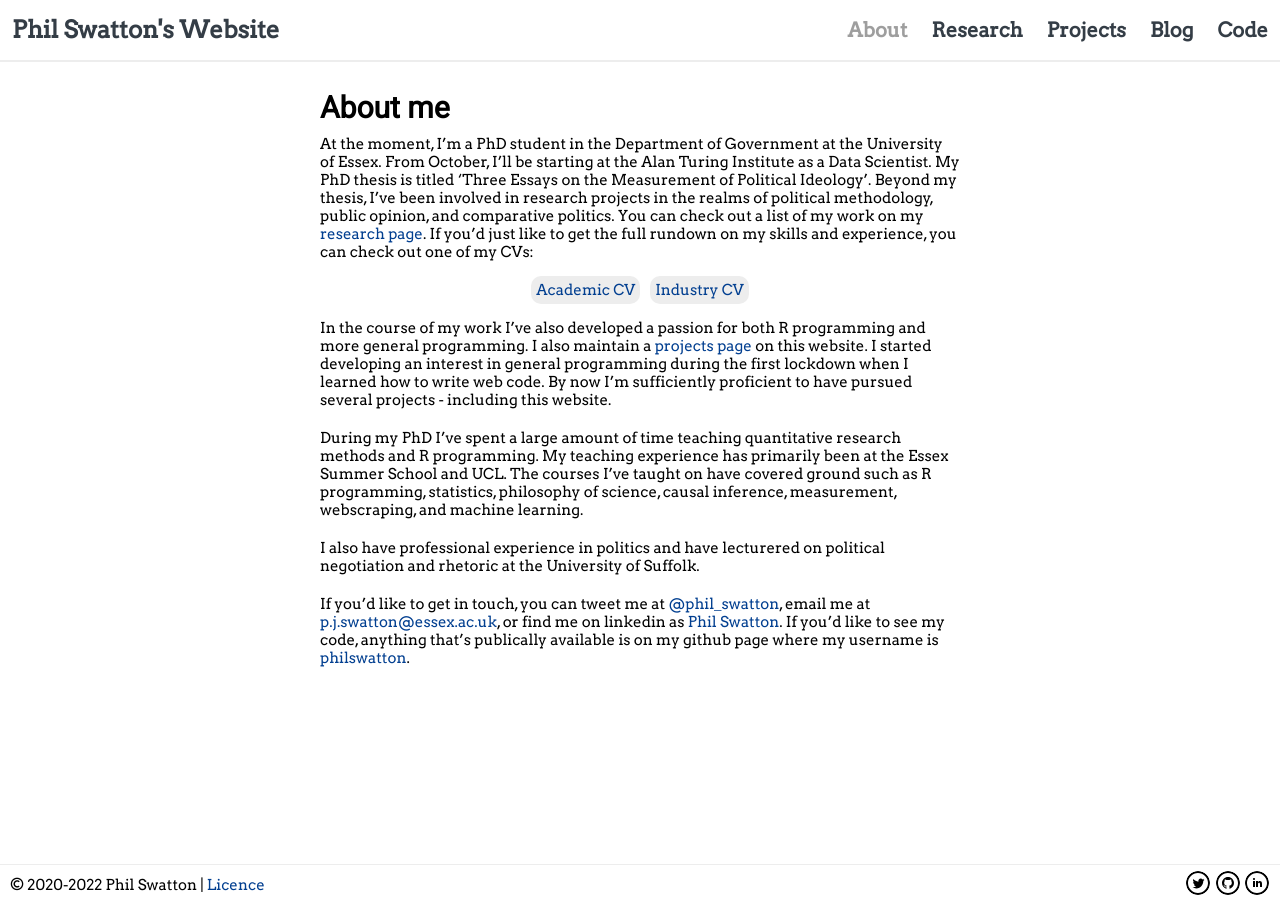
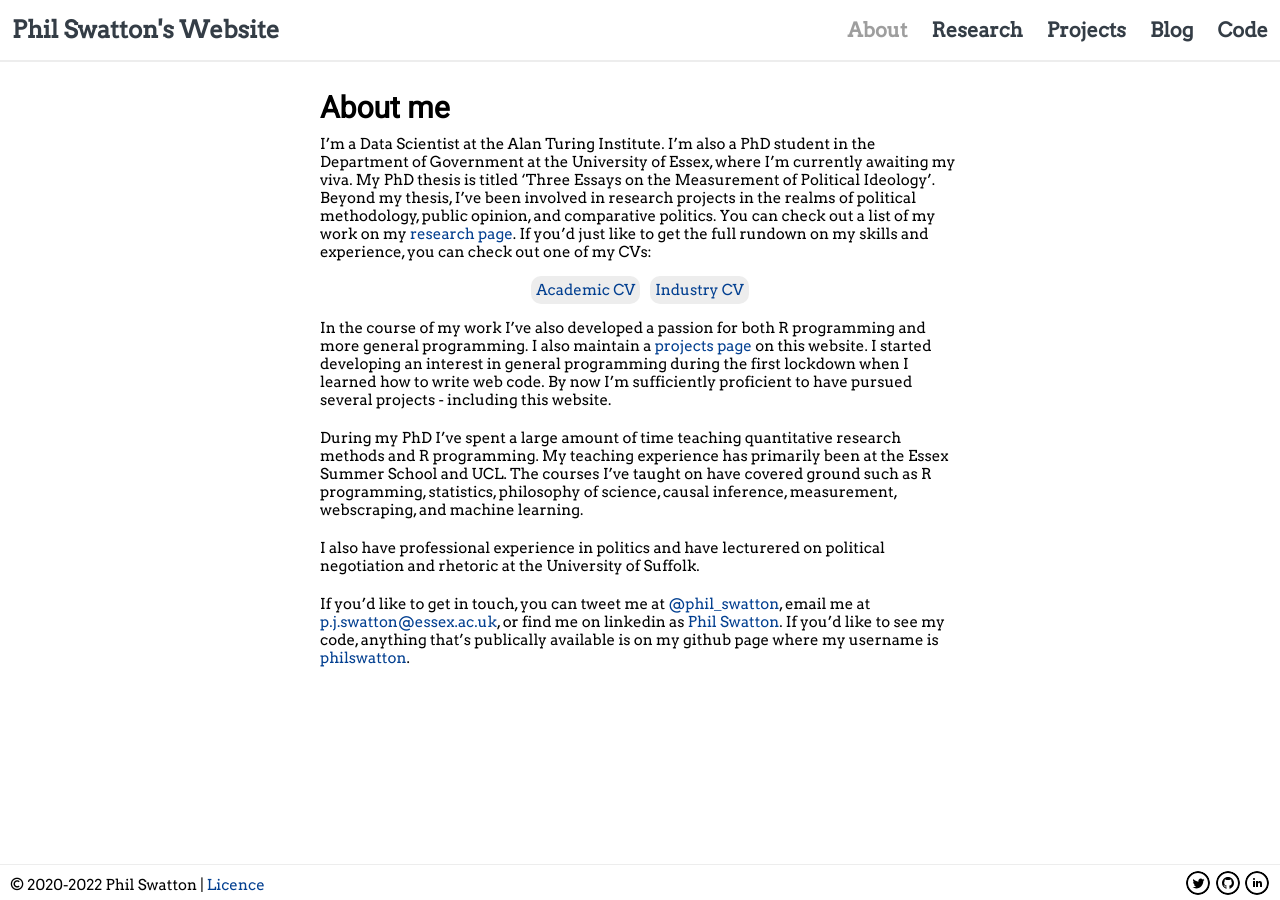
Before and after one commit to philswatton/philswatton.github.io, a Jekyll site: the page built from about.md, in a window 1280 px wide. Built offline with Jekyll 4.4.1, drawn with Linux system fonts in a browser that asks for light colours.

Commit message:
quick updates for AT position

```diff
--- a/about.md
+++ b/about.md
@@ -5,7 +5,7 @@ title: interests
 
 # About me
 
-At the moment, I'm a PhD student in the Department of Government at the University of Essex. From October, I'll be starting at the Alan Turing Institute as a Data Scientist. My PhD thesis is titled 'Three Essays on the Measurement of Political Ideology'. Beyond my thesis, I've been involved in research projects in the realms of political methodology, public opinion, and comparative politics. You can check out a list of my work on my [research page](/research)<!--, or a description of my interests on my [interests page](/interests)-->. If you'd just like to get the full rundown on my skills and experience, you can check out one of my CVs:
+I'm a Data Scientist at the Alan Turing Institute. I'm also a PhD student in the Department of Government at the University of Essex, where I'm currently awaiting my viva. My PhD thesis is titled 'Three Essays on the Measurement of Political Ideology'. Beyond my thesis, I've been involved in research projects in the realms of political methodology, public opinion, and comparative politics. You can check out a list of my work on my [research page](/research)<!--, or a description of my interests on my [interests page](/interests)-->. If you'd just like to get the full rundown on my skills and experience, you can check out one of my CVs:
 
 <div class="cv-div">
     <a href="Phil_Swatton_Academic_CV.pdf">Academic CV</a>
--- a/index.html
+++ b/index.html
@@ -8,6 +8,6 @@ title: Home
     <img src="/assets/images/me_nobg.png" class="profile">
   </figure>
 
-  <p>Hello, I'm Phil. Welcome to my website! I'm currently completing my PhD in the Department of Government at the University of Essex. My thesis is on the problems of measuring political ideology. I'm due to start as a Data Scientist at the Alan Turing Institute in October. In my spare time I enjoy reading books and learning new things</p>
+  <p>Hello, I'm Phil. Welcome to my website! I'm a Data Scientist at the Alan Turing Institute. I'm also a PhD student in the Department of Government at the University of Essex, for which I'm currently awaiting my viva. In my spare time I enjoy reading books.</p>
 
 </div>
```
